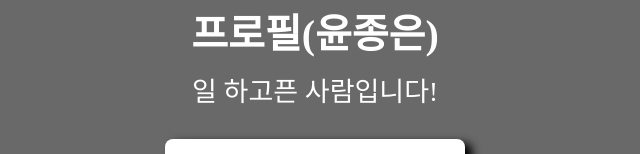
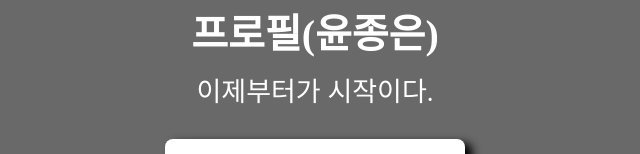
Before and after one commit to INDIRA-JE/myprofile, a plain HTML site: page index.html in a window 1280 px wide. Shown: the part 162-316 px from the top of the page, without its empty margins (325-965 px from the left). Drawn offline with Linux system fonts and the light colour scheme; a web font is replaced by a local one.

Commit message:
Update index.html

```diff
--- a/index.html
+++ b/index.html
@@ -108,7 +108,7 @@
     <div class="wrap">
         <div class="profile"></div>
         <h1 class="main">프로필(윤종은)</h1>
-        <p class="sub">일 하고픈 사람입니다!</p>
+        <p class="sub">이제부터가 시작이다.</p>
 
         <a target="_blank" href="https://spartacodingclub.kr/">프로필 1</a>
         <a target="_blank" href="https://hanghae99.spartacodingclub.kr/">프로필 2</a>
```
